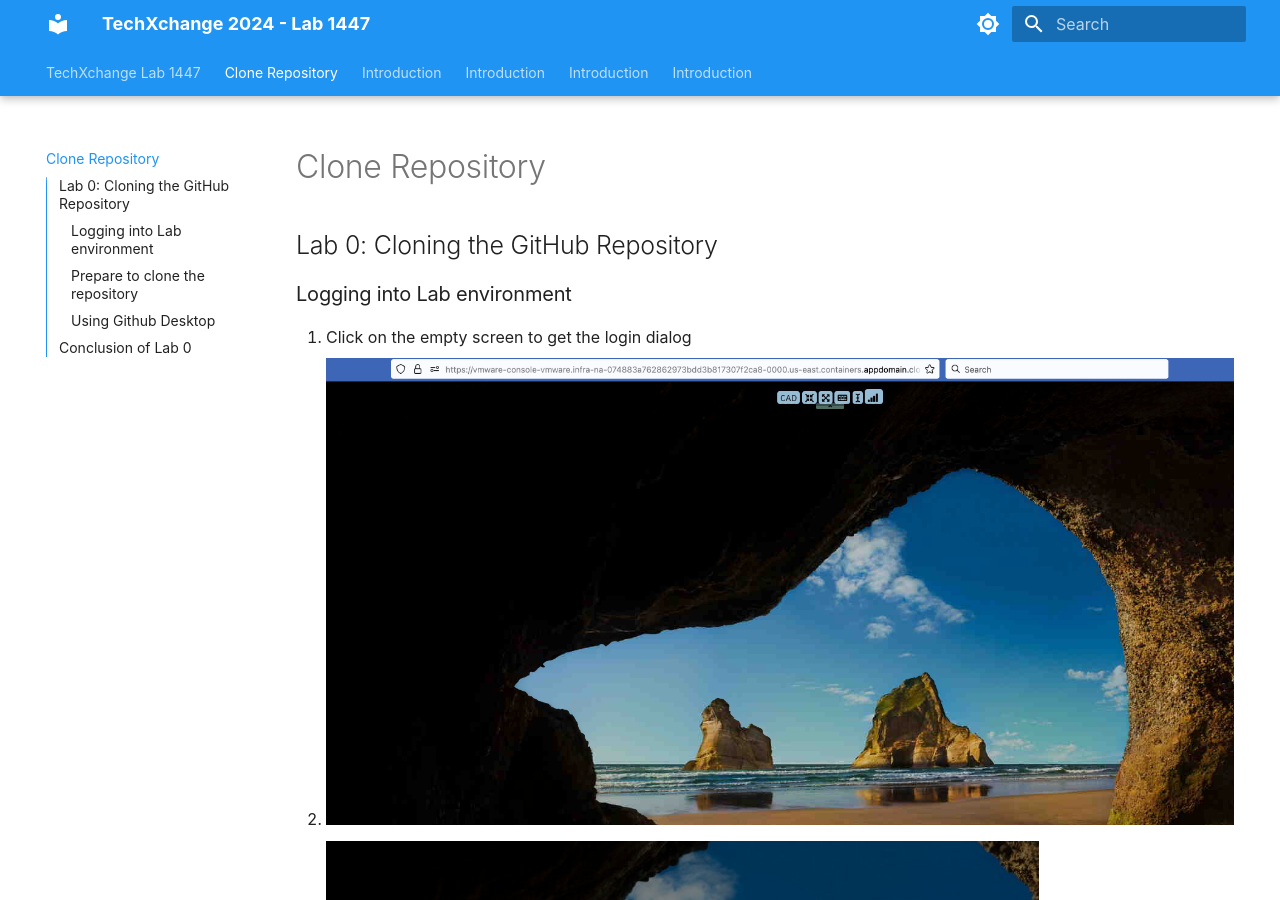
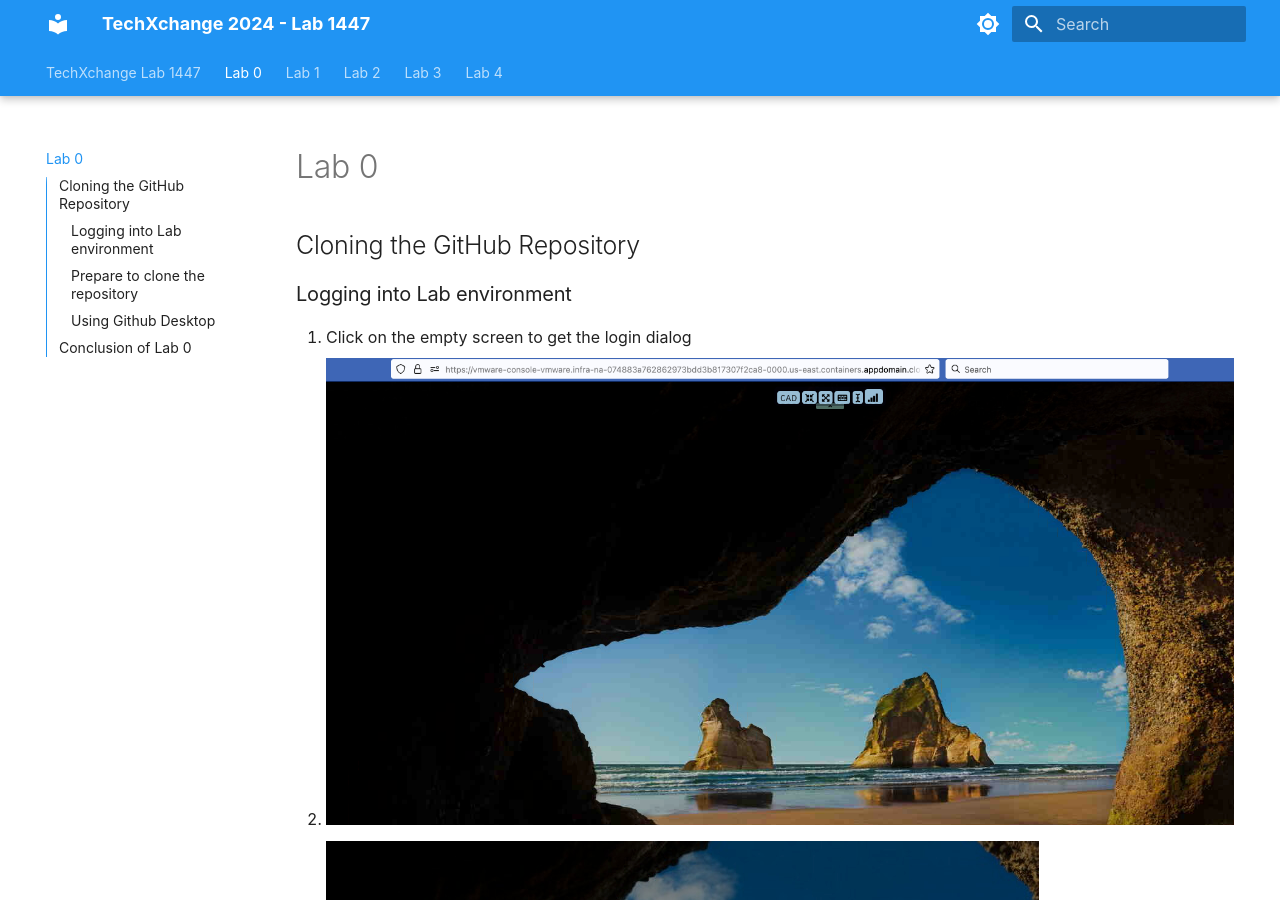
Before and after one commit to DevOps-Model-Architect/TechXchange2024_LAB-1447, an MkDocs documentation site: the page built from docs/00_Cloning_Repository.md, in a window 1280 px wide and 900 px high. Built offline with MkDocs 1.6.1 and Material for MkDocs 9.7.7, drawn with Linux system fonts in a browser that asks for light colours.

Commit message:
fixed markup

```diff
--- a/docs/00_Cloning_Repository.md
+++ b/docs/00_Cloning_Repository.md
@@ -1,6 +1,6 @@
-# Clone Repository
+# Lab 0
 
-## Lab 0: Cloning the GitHub Repository
+## Cloning the GitHub Repository
 
 ### Logging into Lab environment
 
--- a/docs/01_Introduction_to_basic_UML.md
+++ b/docs/01_Introduction_to_basic_UML.md
@@ -1,6 +1,6 @@
-# Introduction
+# Lab 1
 
-## Lab 1: Basic usage and introduction to UML Models and Diagrams
+## Basic usage and introduction to UML Models and Diagrams
 
 What we want to achieve in this lab a short introduction how to use DevOps Model Architect. You will get an overview how to use the Modeling Perspective and a simple intro into UML Models and Diagrams.
 
@@ -21,23 +21,23 @@ What we want to achieve in this lab a short introduction how to use DevOps Model
 4. Next switch to the Modeling Perspective
    1. Click on the Menu "Window" on top of Eclipse
 
-   ![Menu Window](images/Lab_1/0000_1_Perspective_1.png)
+      ![Menu Window](images/Lab_1/0000_1_Perspective_1.png)
 
    2. Click on Open Perspective then on Other
 
-   ![Open Perspective Other](images/Lab_1/0000_1_Perspective_2.png)
+      ![Open Perspective Other](images/Lab_1/0000_1_Perspective_2.png)
 
    3. Dialog opens with list of perspectives
 
-   ![Open Perspective Other](images/Lab_1/0000_1_Perspective_3.png)
+      ![Open Perspective Other](images/Lab_1/0000_1_Perspective_3.png)
 
    4. Scroll down and Select "Modeling" from the list
 
-   ![Open Perspective Other](images/Lab_1/0000_1_Perspective_4.png)
+      ![Open Perspective Other](images/Lab_1/0000_1_Perspective_4.png)
 
    5. The Modeling Perspetive opens. You can also switch Perspectives using the icon on the top right corner
 
-   ![Open Perspective Other](images/Lab_1/0000_1_Perspective_5.png)
+      ![Open Perspective Other](images/Lab_1/0000_1_Perspective_5.png)
 
 ### Create a project
 
--- a/docs/02_Introduction_to_basic_BPMN.md
+++ b/docs/02_Introduction_to_basic_BPMN.md
@@ -1,6 +1,6 @@
-# Introduction
+# Lab 2
 
-## Lab 2: BPMN Introduction
+## BPMN Introduction
 
 BPMN (Business Process Model and Notation) is a standard for describing business processes. In this lab you will use DMA to create a BPMN model and diagram by importing a textual description of a business process.
 For this lab the required environment has been setup. If you want to try it in your own environment, please follow this [setup documentation](https://www.ibm.com/docs/en/dma?topic=diagrams-importing-textual-document-bpmn).
--- a/docs/03_Modeling_for_OpenAPI.md
+++ b/docs/03_Modeling_for_OpenAPI.md
@@ -1,6 +1,6 @@
-# Introduction
+# Lab 3
 
-## Lab 3: Modeling for OpenAPI
+## Modeling for OpenAPI
 
 OpenAPI is a standard, programming language-agnostic interface description for HTTP APIs. In this lab you will use DMA to create a model representation of an OpenAPI YAML file, and visualize it in a class diagram.
 
--- a/docs/04_Modeling_for_Java.md
+++ b/docs/04_Modeling_for_Java.md
@@ -1,6 +1,6 @@
-# Introduction
+# Lab 4
 
-## Lab 4: Modeling for Java Developers
+## Modeling for Java Developers
 
 In this lab we will look at some scenarios where DMA can help you when developing Java applications.
 
@@ -40,7 +40,7 @@ The purpose of this lab is not to build the Java code so don't worry about the J
 
    ![class diagram](images/Lab_4/0001_3_ClassDiagram.png)
 
-Note that DMA has created this class diagram as a visualization of the Java code, without first creating a model for it. You can use the diagram as a means to navigate around in the Java code and even to edit it.
+   Note that DMA has created this class diagram as a visualization of the Java code, without first creating a model for it. You can use the diagram as a means to navigate around in the Java code and even to edit it.
 
 4. Double-click on symbols in the class diagram to navigate to the corresponding Java types. You can also double-click on attributes and methods to navigate to them.
 
@@ -82,7 +82,7 @@ Note that DMA has created this class diagram as a visualization of the Java code
 
    ![visualized model](images/Lab_4/0003_1_VisualizedModel.png)
 
-Note the difference between this visualization and the one you created from the Java code previously. While the former was a visualization of the Java code, this one shows model elements that you can work with just like any other model.
+   Note the difference between this visualization and the one you created from the Java code previously. While the former was a visualization of the Java code, this one shows model elements that you can work with just like any other model.
 
 3. Select the "Point" class and click the **Documentation** tab in the **Properties view**. Edit the documentation for the class:
 
```
Also changed, not shown: other parts of docs/00_Cloning_Repository.md (+1 -1 lines), other parts of docs/01_Introduction_to_basic_UML.md (+1 -1 lines), other parts of docs/04_Modeling_for_Java.md (+1 -1 lines), docs/index.md (line endings or trailing spaces).
